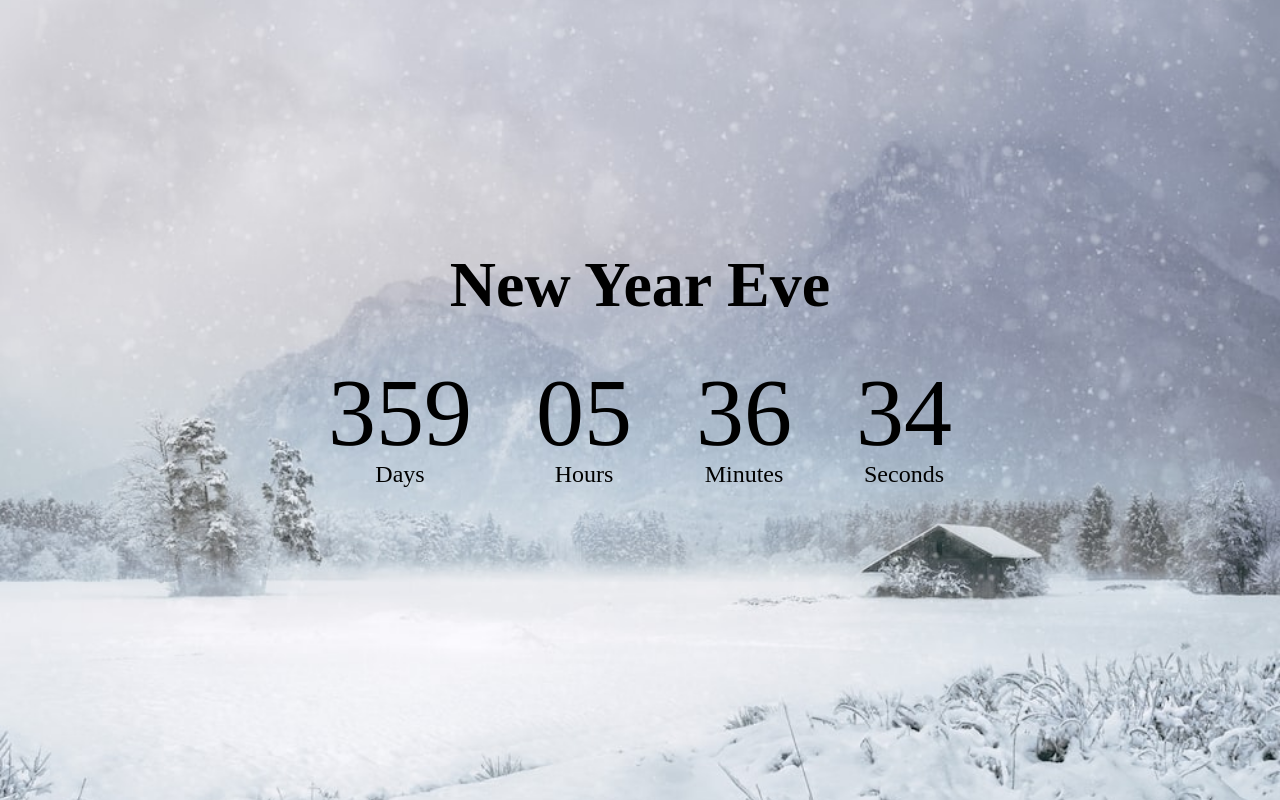
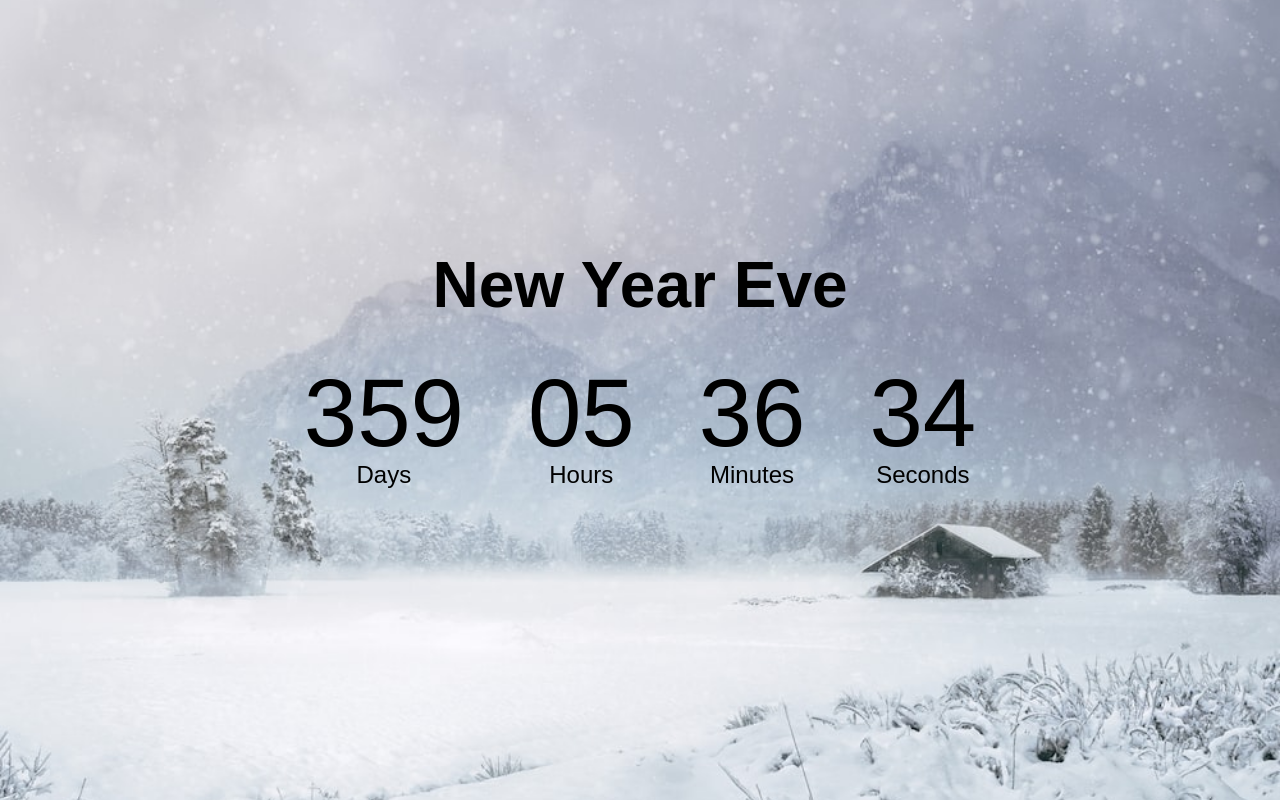
Before and after one commit to Dip-Ghosh/count-down-timer, a plain HTML site: page index.html in a window 1280 px wide. Drawn offline with Linux system fonts and the light colour scheme.

Commit message:
read me added

```diff
--- a/css/style.css
+++ b/css/style.css
@@ -5,7 +5,7 @@
 
 body{
     background: url('../img/background.jpg') no-repeat center center fixed;
-    font-family: "Poppins,san-sarif";
+    font-family: "Poppins,san-sarif", sans-serif;
     -webkit-background-size: cover;
     -moz-background-size: cover;
     -o-background-size: cover;
```
Also changed, not shown: js/app.js (+7 -6 lines), img/image.png (added), 1 other file.
